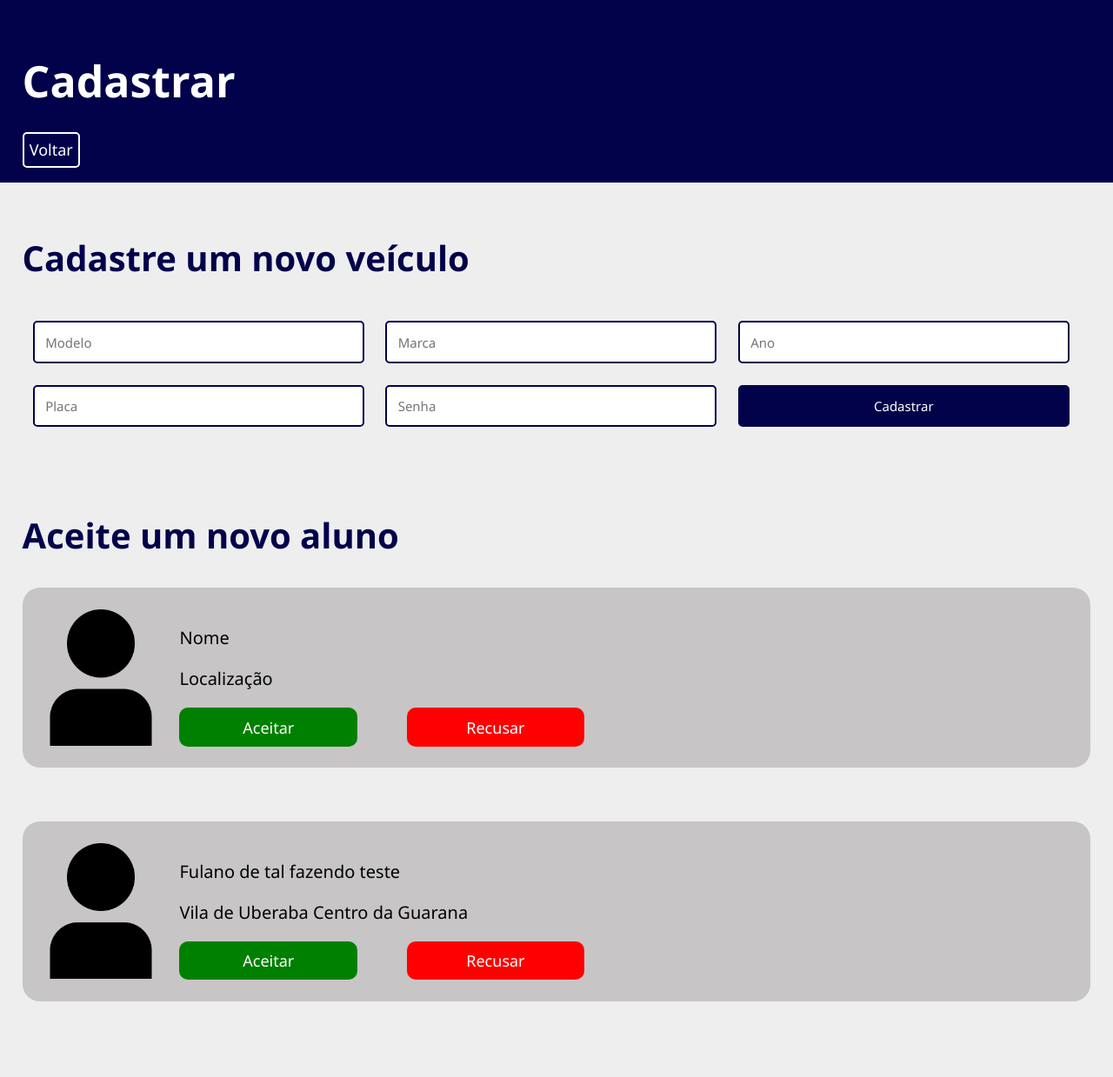
After one commit to DevGuilhermeAraujo/AutoMob-PlataformaParaAutoEscola, a PHP site: page /Instrutor/cadastrar.php in a window 1280 px wide. The commit adds this page. Shown: the whole page at 87% size. Run offline with PHP 8.4, Linux system fonts and the light colour scheme.

Commit message:
front.Instrutor.andamento

```diff
--- /dev/null
+++ b/Instrutor/Instrutor.css
@@ -0,0 +1,57 @@
+.cad{
+   padding: 2%;
+}
+h2{
+    width: 100%;
+    font-size: 40px;
+    color: #02024b;
+}
+form{
+    display: flex;
+    flex-flow: row wrap;
+    width: 100%;
+}
+input{
+    width: 31%;
+    padding: 1%;
+    border: none;
+    border-radius: 5px;
+    margin: 1%;
+    border: 2px solid #02024b;
+    font-size: 15px;
+}
+#cada{
+    background-color: #02024b;
+    color: white;
+}
+.Usu{
+    width: 100%;
+    display: flex;
+    flex-flow: row wrap;
+    background-color: #c7c5c5;
+    padding: 1%;
+    border-radius: 20px;
+    margin-bottom: 5%;
+}
+.ico{
+    width: 13%;
+    display: flex;
+    align-items: center;
+}
+.ico img{
+    width: 100%;
+}
+.infor{
+    width: 87%;
+    padding: 1%;
+    font-size: 20px;
+}
+.infor button{
+    border-radius: 10px;
+    border: none;
+    padding: 1%;
+    width: 20%;
+    margin-right: 5%;
+    font-size: 18px;
+    color: white;
+}
--- /dev/null
+++ b/Instrutor/cadastrar.php
@@ -0,0 +1,52 @@
+<!DOCTYPE html>
+<html lang="pt-br">
+<head>
+    <meta charset="UTF-8">
+    <meta name="viewport" content="width=device-width, initial-scale=1.0">
+    <title>Cadastrar</title>
+    <link rel="stylesheet" href="../index.css">
+    <link rel="stylesheet" href="Instrutor.css">
+</head>
+<body>
+    <div class="Inicio">
+        <h1>Cadastrar</h1>
+        <a href="homeInstrutor.php">Voltar</a>
+    </div>
+    <div class="cad">
+        <h2>Cadastre um novo veículo</h2>
+        <form>
+            <input type="text" placeholder="Modelo">
+            <input type="text" placeholder="Marca">
+            <input type="text" placeholder="Ano">
+            <input type="text" placeholder="Placa">
+            <input type="password" placeholder="Senha">
+            <input id="cada" type="submit" value="Cadastrar">
+        </form>
+    </div>
+    <div class="cad">
+        <h2>Aceite um novo aluno</h2>
+        <div class="Usu">
+            <div class="ico">
+                <img src="../Imgs/icoUsuario.png" alt="icone usuario">
+            </div>
+            <div class="infor">
+                <p>Nome</p>
+                <p>Localização</p>
+                <button style="background-color: green;">Aceitar</button>
+                <button style="background-color: red;">Recusar</button>
+            </div>
+        </div>
+        <div class="Usu">
+            <div class="ico">
+                <img src="../Imgs/icoUsuario.png" alt="icone usuario">
+            </div>
+            <div class="infor">
+                <p>Fulano de tal fazendo teste</p>
+                <p>Vila de Uberaba Centro da Guarana</p>
+                <button style="background-color: green;">Aceitar</button>
+                <button style="background-color: red;">Recusar</button>
+            </div>
+        </div>
+    </div>
+</body>
+</html>
--- a/Usuario/homeUsuario.php
+++ b/Usuario/homeUsuario.php
@@ -13,10 +13,9 @@
     </div>
     <div class="Nav">
         <a href="../Login/pagLogin.php"><img class="iconeNav" src="../Imgs/icoSair.png" alt="icone sair"> Voltar</a>
-        <a href=""><img class="iconeNav" src="../Imgs/icoVolante.png" alt="icone veículos"> Veículos</a>
-        <a href=""><img class="iconeNav" src="../Imgs/icoUsuario.png" alt="icone usuários"> Alunos</a>
+        <a href="veiculoUsuario.php"><img class="iconeNav" src="../Imgs/icoVolante.png" alt="icone veículos"> Veículos</a>
+        <a href="alunosUUsuario.php"><img class="iconeNav" src="../Imgs/icoUsuario.png" alt="icone usuários"> Alunos</a>
     </div>
-    <div class="visual">
         <form>
             <h2><img id="Agenda" src="../Imgs/icoAgenda.png" alt="icone agendamento"> Agendar horário</h2>
             <select name="" id="">
@@ -55,6 +54,5 @@
             <i>21:00</i>
             <i>22:00</i>
         </div>
-    </div>
 </body>
 </html>
--- a/index.css
+++ b/index.css
@@ -47,13 +47,24 @@ body{
 .Inicio span{
     color: #3636ca;
 }
+.Inicio h1{
+    font-size: 50px;
+}
+.Inicio a{
+    color: white;
+    text-decoration: none;
+    font-size: 18px;
+    border: 2px solid white;
+    border-radius: 5px;
+    padding: 0.5%;
+}
 .Nav{
     padding: 1%;
     display: flex;
     justify-content: center;
     align-items: center;
     background-color: #e2dfdf;
-    font-size: 17px;
+    font-size: 15px;
     top: 0px;
     position: sticky;
     border-bottom: 3px solid #02024b;
```
Also changed, not shown: Instrutor/homeInstrutor.php (added, +22 -0 lines). Lines whose indentation alone changed are shown as unchanged.
